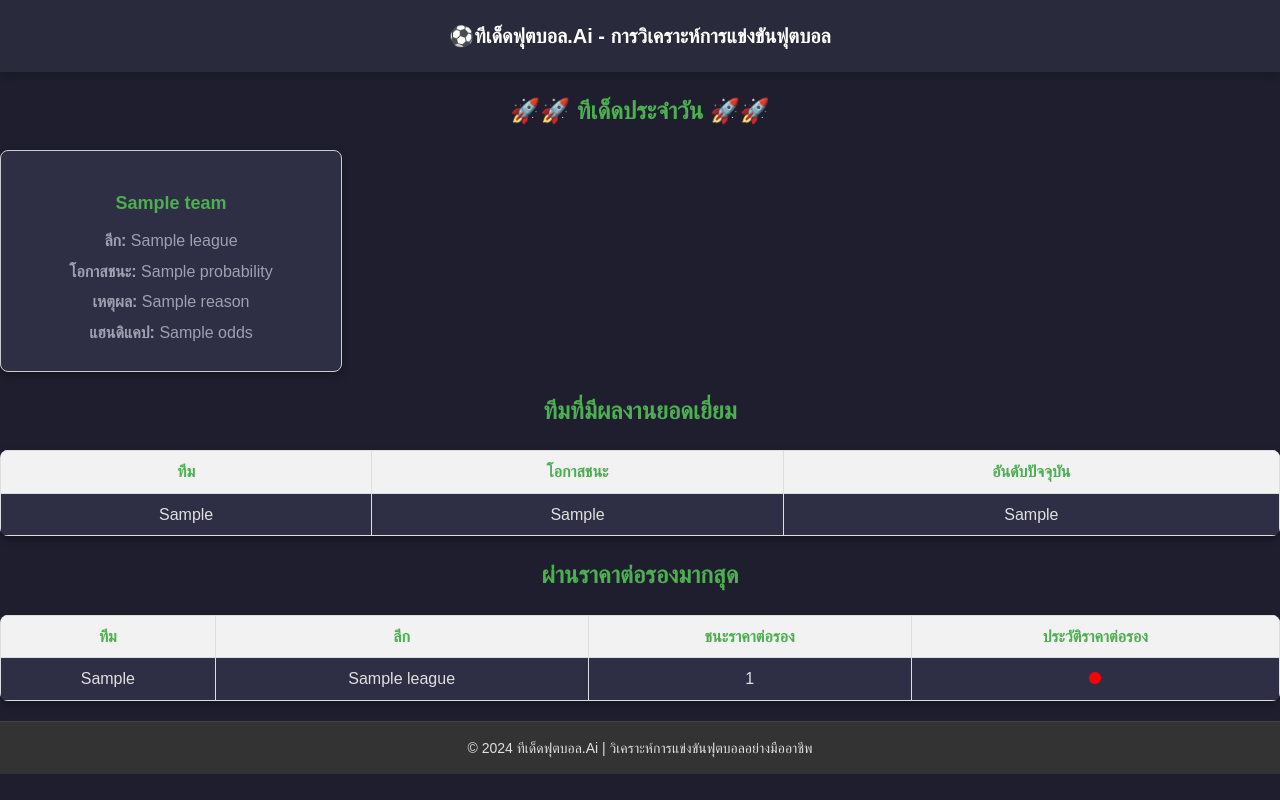
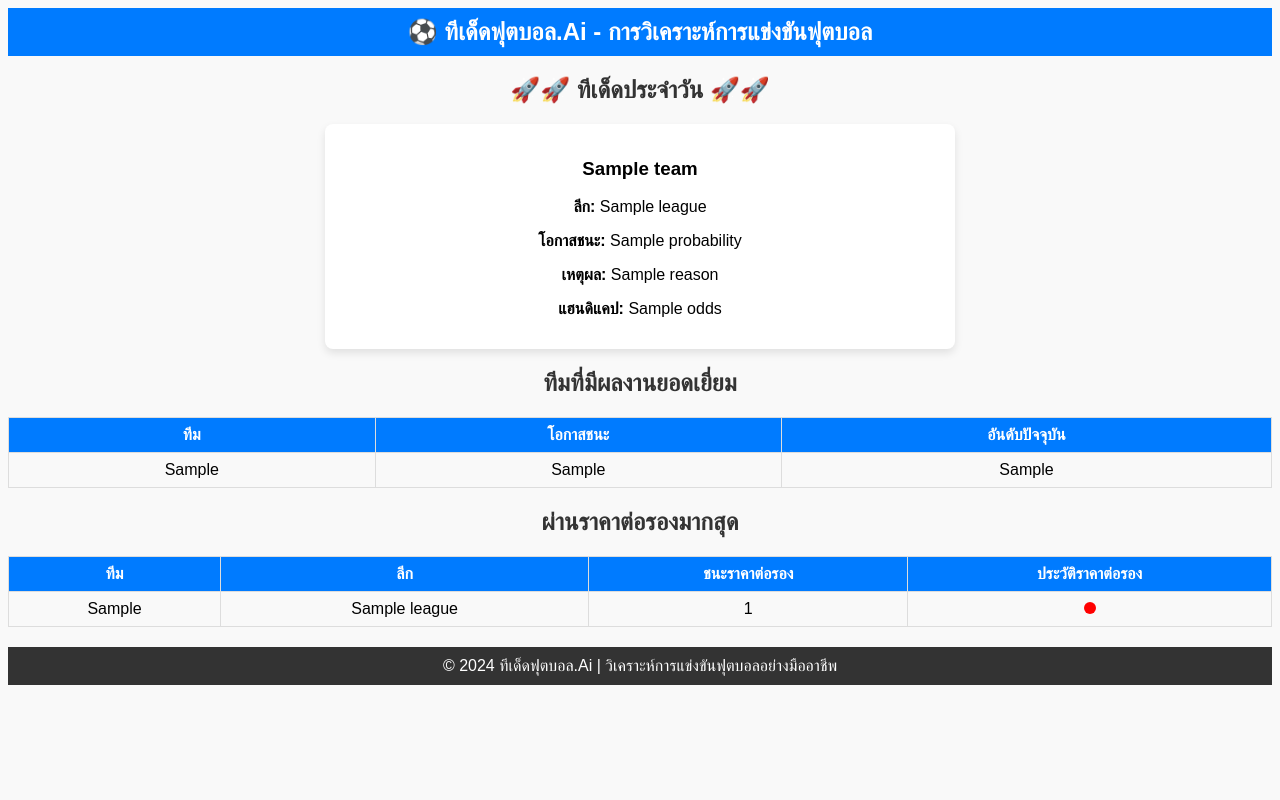
Before and after one commit to NuttWarunyu/RuZy, a Flask app: template templates/template.html in a window 1280 px wide. Run offline with Flask 3, Linux system fonts and the light colour scheme; the template is opened without the code that fills it: most values are stand-ins (such as "Sample title", 1, 10 or a date in 2020).

Commit message:
ข้อความอธิบายการเปลี่ยนแปลง

```diff
--- a/static/styles.css
+++ b/static/styles.css
@@ -1,202 +1,75 @@
-/* General Styles */
+/* General */
 body {
-    font-family: 'Montserrat', sans-serif;
-    margin: 0;
-    padding: 0;
-    background-color: #1e1e2f; /* Dark background */
-    color: #e0e0e0; /* Light text for contrast */
-    line-height: 1.6;
+    font-family: 'Arial', sans-serif;
+    background-color: #f9f9f9;
 }
 
-/* Section Titles */
-.section-title {
-    font-size: 24px;
-    color: #4caf50; /* Highlight color for titles */
-    margin: 20px 0;
+header.header {
+    background-color: #007bff;
+    color: white;
+    padding: 10px 0;
     text-align: center;
-    font-weight: 700;
-    text-transform: uppercase;
+    font-size: 1.5rem;
+    font-weight: bold;
 }
 
-/* Header */
-header {
-    background-color: #2a2a3d;
-    color: #fff;
+.section-title {
     text-align: center;
-    padding: 20px 0;
-    font-size: 20px;
-    font-weight: bold;
-    box-shadow: 0 4px 8px rgba(0, 0, 0, 0.2);
+    margin: 20px 0;
+    color: #333;
 }
 
-/* Navigation Bar */
-nav {
-    background-color: #333;
-    padding: 10px 0;
+/* Card */
+.card {
+    background: #ffffff;
+    border-radius: 8px;
+    box-shadow: 0 4px 8px rgba(0, 0, 0, 0.1);
+    padding: 15px;
+    margin: 20px auto;
+    width: 90%;
+    max-width: 600px;
     text-align: center;
-    box-shadow: 0 2px 4px rgba(0, 0, 0, 0.2);
 }
 
-nav a {
-    color: #e0e0e0;
-    text-decoration: none;
-    margin: 0 15px;
-    font-weight: bold;
-    font-size: 16px;
-    transition: color 0.3s ease;
-}
-
-nav a:hover {
-    color: #4caf50; /* Highlight color on hover */
-}
-
-/* Card Styles */
-.card {
-    background: #2e2e44;
-    border-radius: 12px;
-    padding: 20px;
-    max-width: 300px;
-    text-align: center;
-    color: #e0e0e0;
-    box-shadow: 0 4px 8px rgba(0, 0, 0, 0.3);
-    transition: transform 0.3s ease, box-shadow 0.3s ease;
-}
-
-.card:hover {
-    transform: translateY(-10px);
-    box-shadow: 0 8px 16px rgba(0, 0, 0, 0.5);
-}
-
-.card h3 {
-    color: #4caf50;
-    font-size: 18px;
-    margin-bottom: 10px;
-}
-
-.card p {
-    color: #a0a0b0;
-    margin: 5px 0;
-}
-
-/* Table Styles */
+/* Table */
 table {
-    width: 90%;
-    margin: 20px auto;
+    width: 100%;
     border-collapse: collapse;
-    background-color: #2e2e44;
-    border-radius: 8px;
-    overflow: hidden;
-    box-shadow: 0 4px 8px rgba(0, 0, 0, 0.3);
-    color: #e0e0e0;
 }
 
 th, td {
-    padding: 12px 15px;
+    border: 1px solid #ddd;
+    padding: 8px;
     text-align: center;
-    border: 1px solid #444;
 }
 
 th {
-    background-color: #3a3a5c;
-    color: #4caf50;
-    font-weight: bold;
+    background-color: #007bff;
+    color: white;
 }
 
-tr:nth-child(even) {
-    background-color: #38384d;
+/* Circle Status */
+.circle {
+    display: inline-block;
+    width: 12px;
+    height: 12px;
+    border-radius: 50%;
+    margin: 0 3px;
 }
 
-tr:hover {
-    background-color: #505068;
+.circle.green {
+    background-color: green;
 }
 
-/* Betting Recommendations */
-#betting-recommendations .card {
-    background: #2e2e44;
-    color: #e0e0e0;
-    max-width: 400px;
-    margin: 10px auto;
-}
-
-#betting-recommendations table {
-    margin: 20px auto;
-    width: 90%;
-    border-collapse: collapse;
-}
-
-#betting-recommendations th, #betting-recommendations td {
-    padding: 10px;
-    text-align: center;
-}
-
-#betting-recommendations th {
-    background-color: #4caf50;
-    color: #fff;
-}
-
-#betting-recommendations tr:nth-child(even) {
-    background-color: #3a3a5c;
-}
-
-/* Chart Styles */
-#winProbabilityChart {
-    max-width: 100%;
-    margin: auto;
-    display: block;
-}
-
-@media screen and (max-width: 600px) {
-    #winProbabilityChart {
-        height: 300px;
-    }
+.circle.red {
+    background-color: red;
 }
 
 /* Footer */
-footer {
+footer.footer {
+    text-align: center;
+    margin-top: 20px;
+    padding: 10px 0;
     background-color: #333;
-    color: #e0e0e0;
-    text-align: center;
-    padding: 15px 0;
-    font-size: 14px;
-    border-top: 1px solid #444;
+    color: #fff;
 }
-
-footer a {
-    color: #4caf50;
-    text-decoration: none;
-    transition: color 0.3s ease;
-}
-
-footer a:hover {
-    color: #66bb6a;
-}
-
-body {
-    font-family: 'Arial', sans-serif;
-}
-
-h1, h2 {
-    font-weight: bold;
-}
-
-.card {
-    border: 1px solid #ccc;
-    border-radius: 8px;
-}
-
-.table-striped tbody tr:nth-of-type(odd) {
-    background-color: #f9f9f9;
-}
-
-.table-danger {
-    background-color: rgba(255, 0, 0, 0.1);
-}
-
-.table-danger td {
-    font-weight: bold;
-    color: #d9534f;
-}
-
-.badge {
-    margin-right: 2px;
-}
--- a/templates/template.html
+++ b/templates/template.html
@@ -4,11 +4,11 @@
     <meta charset="UTF-8">
     <meta name="viewport" content="width=device-width, initial-scale=1.0">
     <title>Match Analysis</title>
+    <!-- External Styles -->
     <link rel="stylesheet" href="/static/styles.css">
-    <script src="https://cdn.jsdelivr.net/npm/chart.js"></script>
 </head>
 <body>
-    <header class="header">⚽ทีเด็ดฟุตบอล.Ai - การวิเคราะห์การแข่งขันฟุตบอล</header>
+    <header class="header">⚽ ทีเด็ดฟุตบอล.Ai - การวิเคราะห์การแข่งขันฟุตบอล</header>
 
     <!-- Top Team to Bet On -->
     <section id="top-team-to-bet">
@@ -78,49 +78,6 @@
         </div>
     </section>
 
-
-
-    <style>
-        /* CSS for highlighted rows */
-        .highlight {
-            color: red;
-            font-weight: bold;
-        }
-
-        /* CSS for colored circles */
-        .circle {
-            display: inline-block;
-            width: 12px;
-            height: 12px;
-            border-radius: 50%;
-            margin: 0 3px;
-        }
-        .circle.green {
-            background-color: green;
-        }
-        .circle.red {
-            background-color: red;
-        }
-
-        /* General table styles */
-        table {
-            width: 100%;
-            border-collapse: collapse;
-            margin: 20px 0;
-        }
-
-        th, td {
-            border: 1px solid #ddd;
-            padding: 8px;
-            text-align: center;
-        }
-
-        th {
-            background-color: #f2f2f2;
-            font-weight: bold;
-        }
-    </style>
-
     <!-- Footer -->
     <footer class="footer">
         © 2024 ทีเด็ดฟุตบอล.Ai | วิเคราะห์การแข่งขันฟุตบอลอย่างมืออาชีพ
```
Also changed, not shown: output/analysis.html (+48 -91 lines), static/charts.js (deleted, +0 -35 lines). Lines whose indentation alone changed are shown as unchanged.
